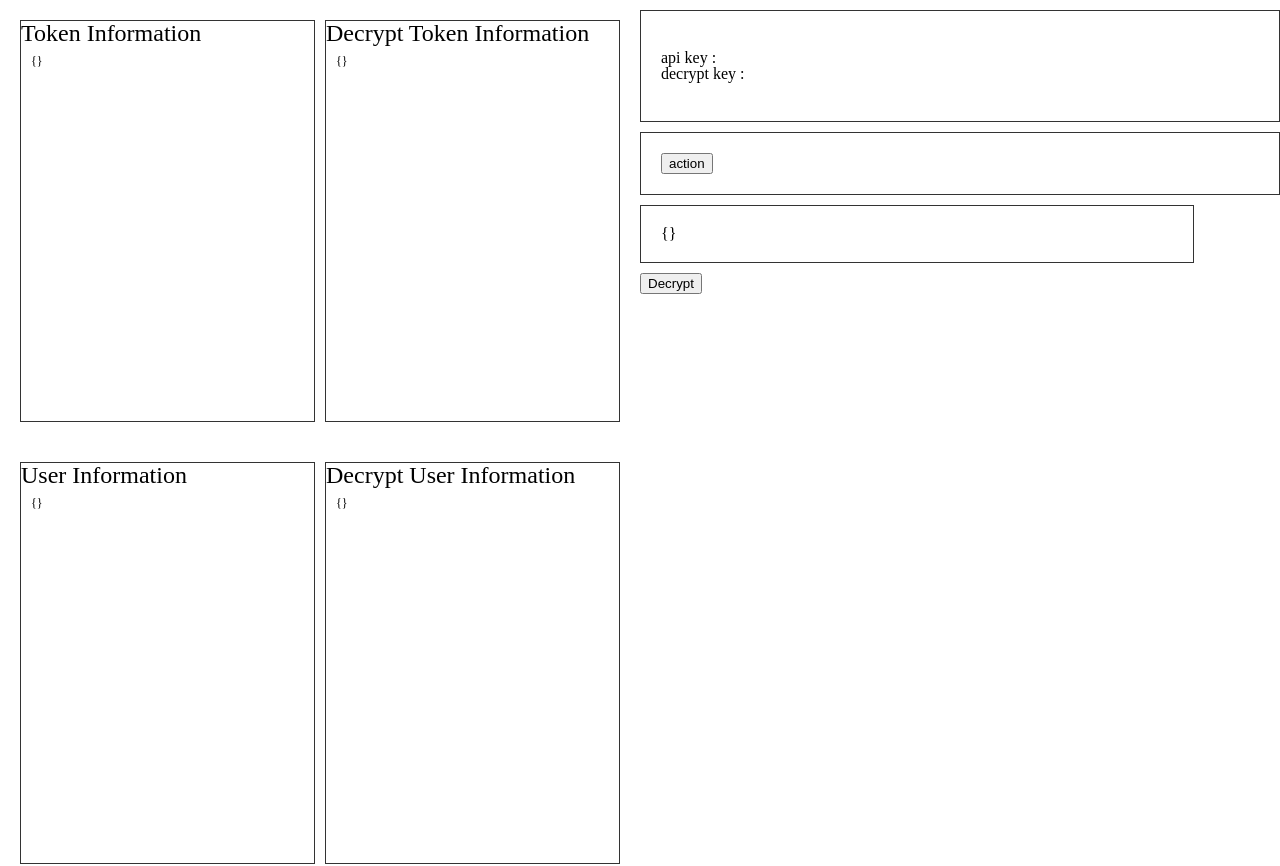
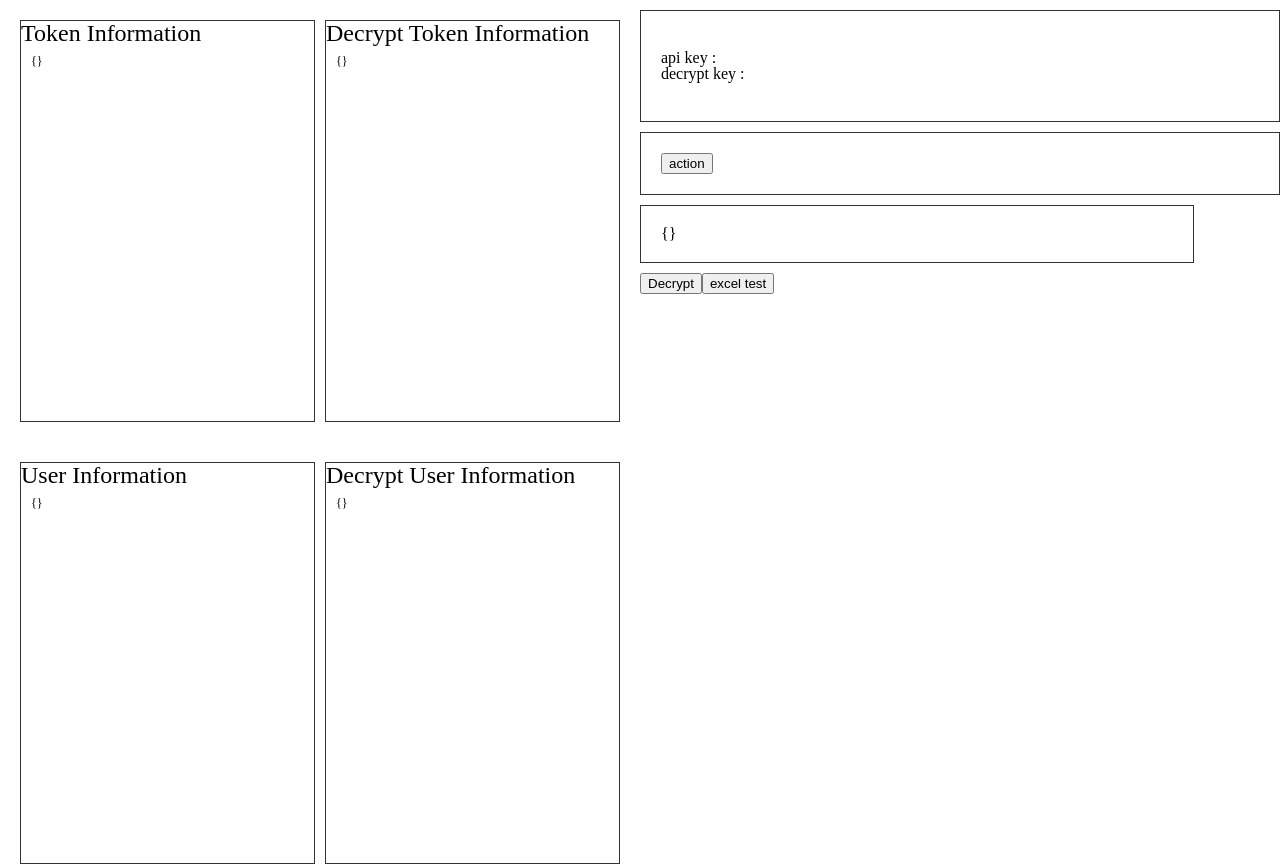
Before and after one commit to formegusto/bh-user-prototype, a React (Create React App) app: page / in a window 1280 px wide. Shown: the top 866 px of the page. Built offline with nearby package versions, Linux system fonts and the light colour scheme; no server answers.

Commit message:
excel test

```diff
--- a/package.json
+++ b/package.json
@@ -17,7 +17,8 @@
     "react-scripts": "4.0.3",
     "styled-components": "^5.3.3",
     "typescript": "^4.1.2",
-    "web-vitals": "^1.0.1"
+    "web-vitals": "^1.0.1",
+    "xlsx": "^0.17.4"
   },
   "scripts": {
     "start": "react-scripts start",
@@ -46,6 +47,7 @@
   "devDependencies": {
     "@types/axios": "^0.14.0",
     "@types/lodash": "^4.14.178",
-    "@types/styled-components": "^5.1.17"
+    "@types/styled-components": "^5.1.17",
+    "@types/xlsx": "^0.0.36"
   }
 }
--- a/src/components/ConsoleComponent.tsx
+++ b/src/components/ConsoleComponent.tsx
@@ -3,6 +3,8 @@ import React from "react";
 import styled from "styled-components";
 import _ from "lodash";
 import { responseDecrypt } from "../utils/ARIAUtils";
+import xlsx from "xlsx";
+import ExcelTestButton from "./ExcelTestButton";
 
 type Props = {
   apiKey: string;
@@ -36,6 +38,14 @@ function ConsoleComponent({ apiKey, decryptKey }: Props) {
     setDecryptResult(decrypt);
   }, [decryptKey, result]);
 
+  const onExcelDownload = React.useCallback(() => {
+    const ws = xlsx.utils.json_to_sheet(decryptResult.requestQuery);
+    const wb = xlsx.utils.book_new();
+
+    xlsx.utils.book_append_sheet(wb, ws, "Sheet1");
+    xlsx.writeFile(wb, "test.xlsx");
+  }, [decryptResult]);
+
   return (
     <Wrap>
       <KeyBlock>
@@ -55,6 +65,10 @@ function ConsoleComponent({ apiKey, decryptKey }: Props) {
         </code>
       </Result>
       <button onClick={onDecryptResult}>Decrypt</button>
+      {/* {decryptResult && (
+        <button onClick={onExcelDownload}>Excel Download</button>
+      )} */}
+      <ExcelTestButton />
     </Wrap>
   );
 }
--- /dev/null
+++ b/src/components/ExcelTestButton.tsx
@@ -0,0 +1,19 @@
+import xlsx from "xlsx";
+
+function ExcelTestButton() {
+  const excelDownload = () => {
+    const ws = xlsx.utils.json_to_sheet([{ status: "1" }, { name: "2" }]);
+    const wb = xlsx.utils.book_new();
+
+    xlsx.utils.book_append_sheet(wb, ws, "Sheet1");
+    const merge = [
+      { s: { r: 0, c: 0 }, e: { r: 3, c: 0 } },
+      { s: { r: 4, c: 0 }, e: { r: 5, c: 0 } },
+    ];
+    ws["!merges"] = merge;
+    xlsx.writeFile(wb, "test.xlsx");
+  };
+  return <button onClick={excelDownload}>excel test</button>;
+}
+
+export default ExcelTestButton;
```
Also changed, not shown: 1 other file (tests, documents, lock files or other folders).
